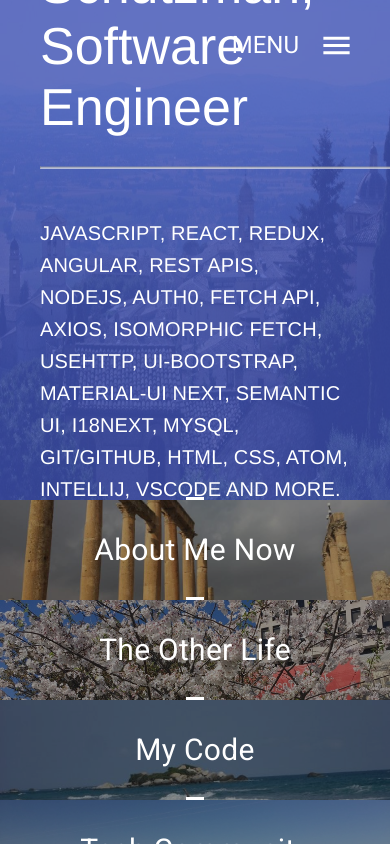
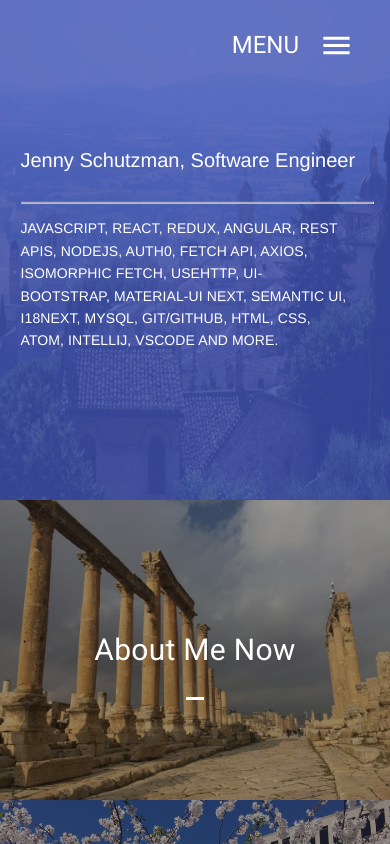
Before and after one commit to JenniferSchutzman/portfolio-2021, a React (Create React App) app: page / in a window 390 px wide. Shown: the top 844 px of the page. Built offline with nearby package versions, Linux system fonts and the light colour scheme.

Commit message:
styled mobile view on NavBar and PageLayout components.  Styled secondButton in both views for PayLout gridSection.  Now just need to reread teh text and redeploy

```diff
--- a/package.json
+++ b/package.json
@@ -10,6 +10,7 @@
     "@testing-library/react": "^11.1.0",
     "@testing-library/user-event": "^12.1.10",
     "fontsource-roboto": "^4.0.0",
+    "json2mq": "^0.2.0",
     "react": "^17.0.1",
     "react-dom": "^17.0.1",
     "react-router": "^5.2.0",
--- a/src/assets/styling/navBar.styling.js
+++ b/src/assets/styling/navBar.styling.js
@@ -1,4 +1,6 @@
 import { makeStyles} from "@material-ui/core/styles";
+
+
 
 
 const useStyles = makeStyles((theme) => ({
@@ -14,11 +16,13 @@ const useStyles = makeStyles((theme) => ({
     left: "45%",
     transform: "translate(-50%, -50%)",
     textAlign: "left",
+    [theme.breakpoints.only('xs')]: {
+      top: '50%',
+      margin: '0'
+    },
   },
     fullList: {
     width: 'auto',
-    // fontSize: "20px",
-    // color: "FFFFFF"
   },
   closeIcon: {
     marginLeft: "190px" ,
@@ -38,11 +42,13 @@ const useStyles = makeStyles((theme) => ({
     textTransform: "uppercase",
     margin: "40px",
     fontWeight: 400,
+    [theme.breakpoints.only('xs')]: {
+      fontSize: '14px',
+      marginTop: "5px",
+      marginRight: "20px",
+      marginBottom: "0px"
+    },
   },
-  // text: {
-  //   fontSize: "50px",
-  //   fontWeight: "800px"
-  // },
   toolbar: {
     minHeight: "352px",
   },
@@ -50,6 +56,10 @@ const useStyles = makeStyles((theme) => ({
     fontSize: "52px",
     marginBottom: "30px",
     marginLeft: "40px",
+    [theme.breakpoints.only('xs')]: {
+      fontSize: '20px',
+    },
+
   },
 }));
 
--- a/src/assets/styling/pageLayout.styling.js
+++ b/src/assets/styling/pageLayout.styling.js
@@ -2,19 +2,18 @@ import { makeStyles} from "@material-ui/core/styles";
 
 const useStyles = makeStyles((theme) => ({
   pageLayout: {
-
     flexGrow: 1,
     backgroundColor: "#00796b"
   },
   button: {
-    "& > *": {
-      margin: theme.spacing(1),
-    },
     width: "100%",
   },
   image: {
     width: "100%",
   },
+  secondButton: {
+    marginTop: "20px"
+  }
 }));
 
 export default useStyles;
--- a/src/components/NavBar.jsx
+++ b/src/components/NavBar.jsx
@@ -33,6 +33,8 @@ const NavBar = (props) => {
     setOpenMenu(!openMenu);
   };
 
+  console.log("toggleDrawer", openMenu);
+
   const routeToPage = (url) => {
     history.push(url);
   };
@@ -61,14 +63,11 @@ const NavBar = (props) => {
           >
             <ListItemText
               primary={data.listName}
-              // className={classes.text}
               style={{
                 fontFamily: "Source Sans Pro, Helvetica, sans-serif",
                 fontSize: "50px",
               }}
-            >
-              {/* <p className={classes.text}>{data.listName}</p> */}
-            </ListItemText>
+            ></ListItemText>
           </ListItem>
         ))}
       </List>
--- a/src/components/PageLayout.jsx
+++ b/src/components/PageLayout.jsx
@@ -74,6 +74,7 @@ const PageLayout = (props) => {
                           </Button>
                         </a>
                         {x.gridButtonTwoLink && (
+                          <div className={classes.secondButton}>
                             <a
                               href={x.gridButtonTwoLink}
                               target={"_blank"}
@@ -84,6 +85,7 @@ const PageLayout = (props) => {
                                 {x.gridButtonTwoText}
                               </Button>
                             </a>
+                          </div>
                         )}
                       </div>
                     </Grid>
--- a/src/pages/home/home.styles.js
+++ b/src/pages/home/home.styles.js
@@ -1,9 +1,6 @@
 import {makeStyles} from '@material-ui/core/styles'
 
 const useStyles = makeStyles((theme) => ({
-  // root: {
-  //   flexGrow: 1,
-  // },
   root: {
     display: 'flex',
     flexWrap: 'wrap',
@@ -15,7 +12,6 @@ const useStyles = makeStyles((theme) => ({
     height: 300,
     [theme.breakpoints.down('xs')]: {
       width: '100% !important', // Overrides inline-style
-      height: 100,
     },
     '&:hover, &$focusVisible': {
       zIndex: 1,
```
Also changed, not shown: 2 other files (tests, documents, lock files or other folders). Lines whose indentation alone changed are shown as unchanged.
